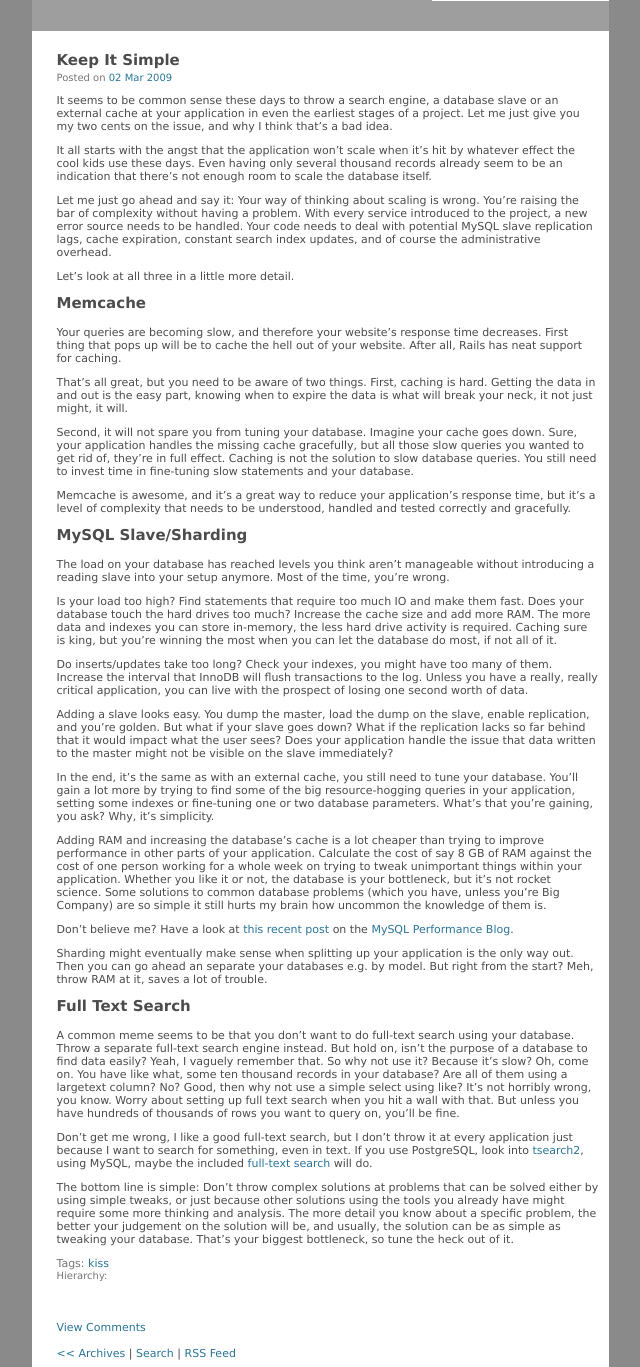
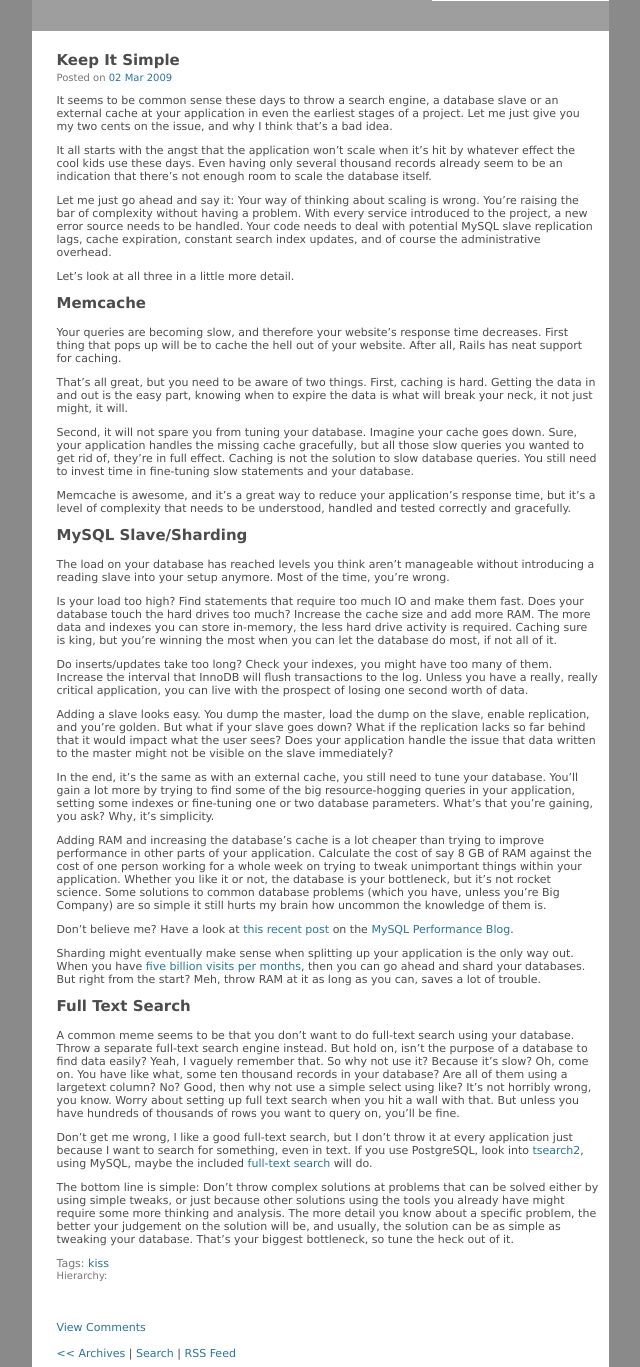
Before and after one commit to roidrage/paperplanes, a Jekyll site: the page built from _posts/2009-3-2-keep_it_simple.markdown, in a window 1280 px wide, cut to the strip 191-1558 px from the top of the page. Shown: the whole strip, without its empty margins (320-960 px from the left). Built offline with Jekyll 4.4.1, drawn with Linux system fonts in a browser that asks for light colours; comment, search, counter and statistics services are not loaded; grey boxes are pictures that could not be loaded.

Commit message:
Updated sharding text.

```diff
--- a/_posts/2009-3-2-keep_it_simple.markdown
+++ b/_posts/2009-3-2-keep_it_simple.markdown
@@ -38,7 +38,7 @@ Adding RAM and increasing the database's cache is a lot cheaper than trying to i
 
 Don't believe me? Have a look at [this recent post](http://www.mysqlperformanceblog.com/2009/03/01/kiss-kiss-kiss/) on the [MySQL Performance Blog](http://www.mysqlperformanceblog.com/).
 
-Sharding might eventually make sense when splitting up your application is the only way out. Then you can go ahead an separate your databases e.g. by model. But right from the start? Meh, throw RAM at it, saves a lot of trouble.
+Sharding might eventually make sense when splitting up your application is the only way out. When you have [five billion visits per months](http://www.jurriaanpersyn.com/archives/2009/02/12/database-sharding-at-netlog-with-mysql-and-php/), then you can go ahead and shard your databases. But right from the start? Meh, throw RAM at it as long as you can, saves a lot of trouble.
 
 ### Full Text Search
 
```
